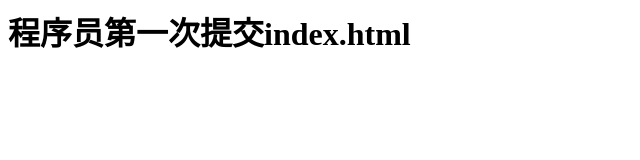
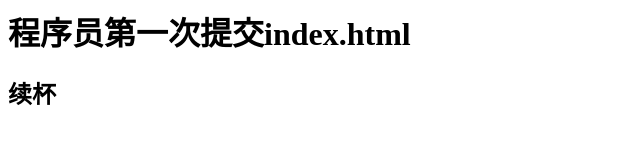
Before and after one commit to misaiyazyc/git-demo, a plain HTML site: page index.html in a window 1280 px wide. Shown: the whole page, without its empty margins (0-640 px from the left). Drawn offline with Linux system fonts and the light colour scheme.

Commit message:
程序员A第二次提交

```diff
--- a/index.html
+++ b/index.html
@@ -1 +1,2 @@
 <h1>程序员第一次提交index.html</h1>
+<h2>续杯</h2>
```
